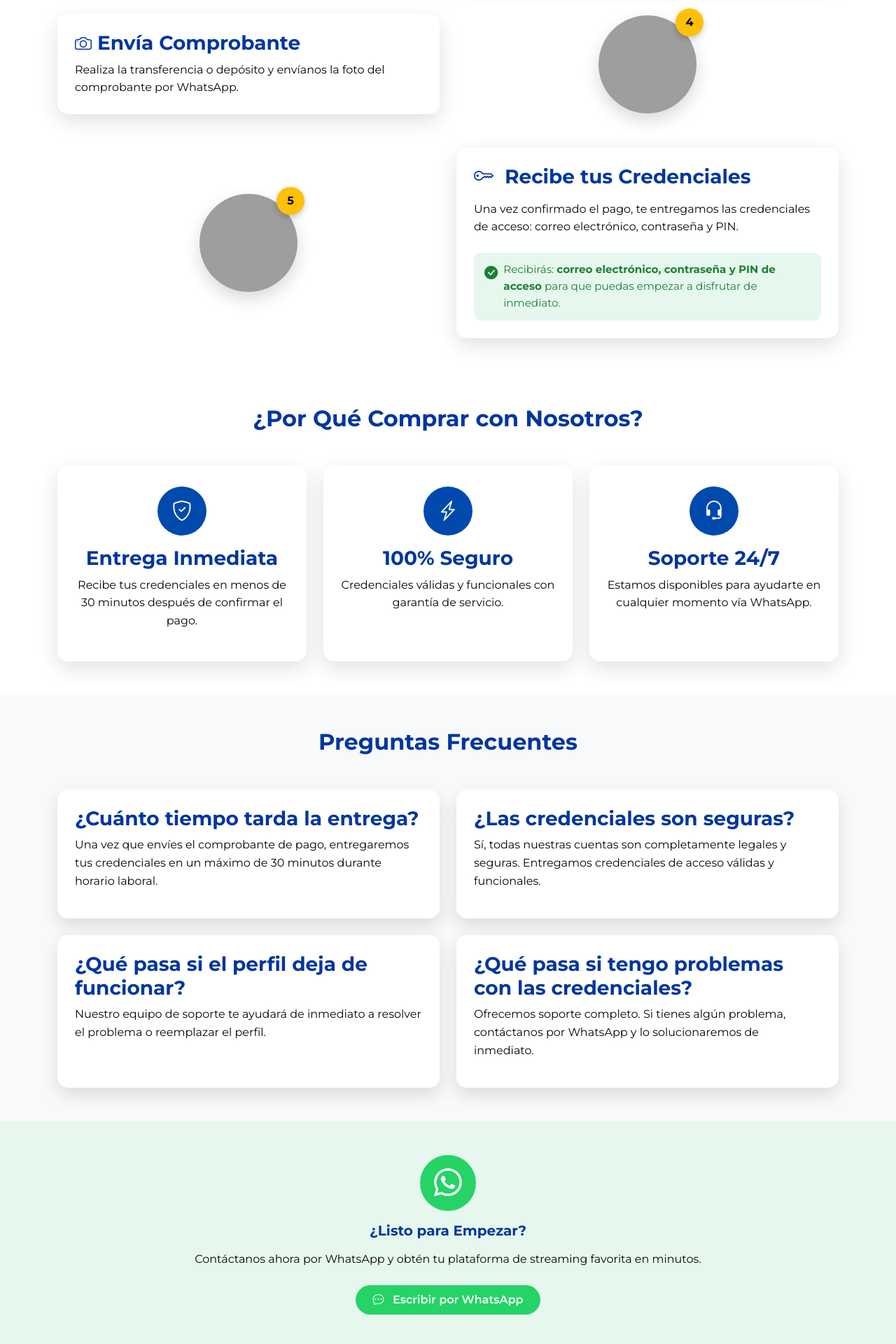
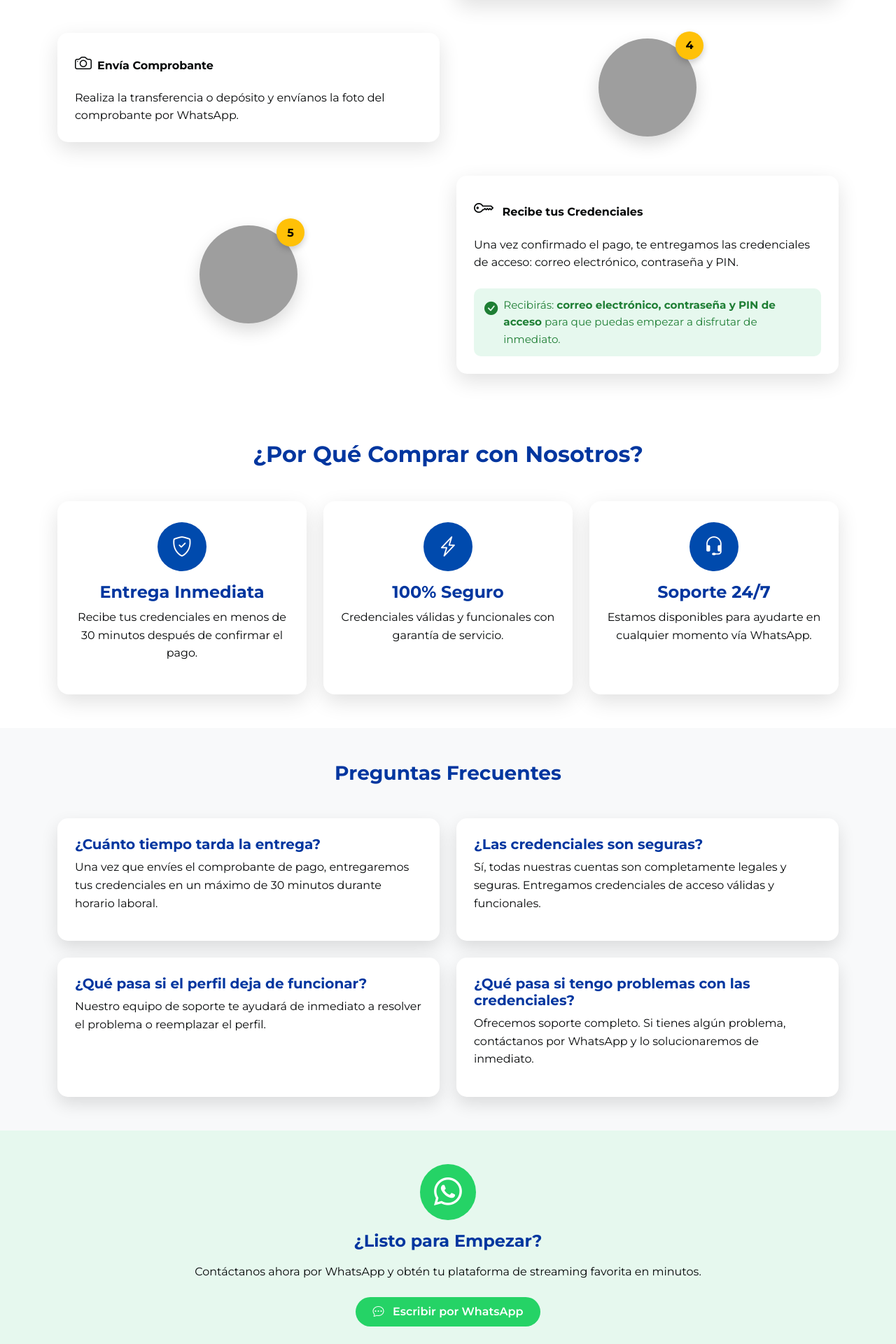
Before and after one commit to roynitorres/Miperfilnica, a Flask app: page /comofunciona in a window 1280 px wide. Shown: the part 1080-3000 px from the top of the page at 70% size. Run offline with Flask 3, Linux system fonts and the light colour scheme; grey boxes are pictures that could not be loaded.

Commit message:
Etapa final para desplegar app

```diff
--- a/app.py
+++ b/app.py
@@ -1,7 +1,9 @@
+import os
 from flask import Flask, render_template, abort
 from data import platforms, combosDuos, combosTrios
 
 app = Flask(__name__)
+app.config['SECRET_KEY'] = os.environ.get('SECRET_KEY')
 app.url_map.strict_slashes = False
 
 @app.route("/")
@@ -53,5 +55,4 @@ def comofunciona():
 def politicas():
     return render_template("politicas.html")
 
-if __name__ == "__main__":
-    app.run(debug=True)
+app.run(debug=True)
--- a/templates/comofunciona.html
+++ b/templates/comofunciona.html
@@ -27,10 +27,10 @@
             </div>
             <div class="col-md-6">
                 <div class="step-card">
-                    <h3 class="fw-bold">
+                    <p class="fw-bold">
                         <i class="bi bi-whatsapp me-2 fs-4"></i>Escríbenos por WhatsApp
 
-                    </h3>
+                    </p>
                     <p class="mb-0">
                         Contacta con nosotros a través de WhatsApp y cuéntanos qué plataforma de streaming te interesa.
                     </p>
@@ -49,9 +49,9 @@
             </div>
             <div class="col-md-6">
                 <div class="step-card">
-                    <h3 class="fw-bold">
+                    <p class="fw-bold">
                         <i class="bi bi-search me-2 fs-4"></i>Validamos disponibilidad
-                    </h3>
+                    </p>
                     <p class="mb-0">
                         Nuestro equipo verificará inmediatamente la disponibilidad de la plataforma que solicitaste.
                     </p>
@@ -70,9 +70,9 @@
             </div>
             <div class="col-md-6">
                 <div class="step-card">
-                    <h3 class="fw-bold mb-3">
+                    <p class="fw-bold mb-3">
                         <i class="bi bi-bank me-2 fs-4"></i> Recibe Datos Bancarios
-                    </h3>
+                    </p>
 
                     <p>
                         Te compartimos los números de cuenta bancaria para que realices
@@ -82,9 +82,9 @@
                     <hr>
 
                     <div class="payment-methods">
-                        <h4 class="fw-semibold mb-3 text-muted">
+                        <p class="fw-semibold mb-3 text-muted">
                             Métodos de pago disponibles
-                        </h4>
+                        </p>
 
                         <div class="row g-2">
                             <div class="col-6">
@@ -125,10 +125,10 @@
             </div>
             <div class="col-md-6">
                 <div class="step-card">
-                    <h3 class="fw-bold">
+                    <p class="fw-bold">
                         <i class="bi bi-camera me-2 fs-4"></i>Envía Comprobante
 
-                    </h3>
+                    </p>
                     <p class="mb-0">
                         Realiza la transferencia o depósito y envíanos la foto del comprobante por WhatsApp.
                     </p>
@@ -147,9 +147,9 @@
             </div>
             <div class="col-md-6">
                 <div class="step-card">
-                    <h3 class="fw-bold mb-3">
+                    <p class="fw-bold mb-3">
                         <i class="bi bi-key me-2 fs-3"></i> Recibe tus Credenciales
-                    </h3>
+                    </p>
 
                     <p>
                         Una vez confirmado el pago, te entregamos las credenciales de acceso: correo electrónico, contraseña y PIN.
@@ -181,7 +181,7 @@
                     <div class="why-icon">
                         <i class="bi bi-shield-check"></i>
                     </div>
-                    <h3 class="fw-bold mt-3">Entrega Inmediata</h3>
+                    <h4 class="fw-bold mt-3">Entrega Inmediata</h4>
                     <p>
                         Recibe tus credenciales en menos de 30 minutos después de confirmar el pago.
                     </p>
@@ -194,7 +194,7 @@
                     <div class="why-icon">
                         <i class="bi bi-lightning-charge"></i>
                     </div>
-                    <h3 class="fw-bold mt-3">100% Seguro</h3>
+                    <h4 class="fw-bold mt-3">100% Seguro</h4>
                     <p>
                         Credenciales válidas y funcionales con garantía de servicio.
                     </p>
@@ -207,7 +207,7 @@
                     <div class="why-icon">
                         <i class="bi bi-headset"></i>
                     </div>
-                    <h3 class="fw-bold mt-3">Soporte 24/7</h3>
+                    <h4 class="fw-bold mt-3">Soporte 24/7</h4>
                     <p>
                        Estamos disponibles para ayudarte en cualquier momento vía WhatsApp.
                     </p>
@@ -218,13 +218,13 @@
 </section>
 <section class="faq-section py-5 bg-light">
     <div class="container">
-        <h2 id="section_faq" class="fw-bold text-center mb-5">Preguntas Frecuentes</h2>
+        <h3 id="section_faq" class="fw-bold text-center mb-5">Preguntas Frecuentes</h3>
 
         <div class="row g-4">
             <!-- Pregunta 1 -->
             <div class="col-md-6">
                 <div class="faq-card">
-                    <h3 class="fw-bold">¿Cuánto tiempo tarda la entrega?</h3>
+                    <h5 class="fw-bold">¿Cuánto tiempo tarda la entrega?</h5>
                     <p>
                         Una vez que envíes el comprobante de pago, entregaremos tus credenciales en un máximo de 30 minutos durante horario laboral.
                     </p>
@@ -234,7 +234,7 @@
             <!-- Pregunta 2 -->
             <div class="col-md-6">
                 <div class="faq-card">
-                    <h3 class="fw-bold">¿Las credenciales son seguras?</h3>
+                    <h5 class="fw-bold">¿Las credenciales son seguras?</h5>
                     <p>
                         Sí, todas nuestras cuentas son completamente legales y seguras. Entregamos credenciales de acceso válidas y funcionales.
                     </p>
@@ -244,7 +244,7 @@
             <!-- Pregunta 3 -->
             <div class="col-md-6">
                 <div class="faq-card">
-                    <h3 class="fw-bold">¿Qué pasa si el perfil deja de funcionar?</h3>
+                    <h5 class="fw-bold">¿Qué pasa si el perfil deja de funcionar?</h5>
                     <p>
                         Nuestro equipo de soporte te ayudará de inmediato a resolver
                         el problema o reemplazar el perfil.
@@ -255,7 +255,7 @@
             <!-- Pregunta 4 -->
             <div class="col-md-6">
                 <div class="faq-card">
-                    <h3 class="fw-bold">¿Qué pasa si tengo problemas con las credenciales?</h3>
+                    <h5 class="fw-bold">¿Qué pasa si tengo problemas con las credenciales?</h5>
                     <p>
                         Ofrecemos soporte completo. Si tienes algún problema, contáctanos por WhatsApp y lo solucionaremos de inmediato.
                     </p>
@@ -271,7 +271,7 @@
             <i class="bi bi-whatsapp"></i>
         </div>
 
-        <h5 class="fw-bold mb-3">¿Listo para Empezar?</h5>
+        <h4 class="fw-bold mb-3">¿Listo para Empezar?</h4>
         <p class="mb-4">
             Contáctanos ahora por WhatsApp y obtén tu plataforma
             de streaming favorita en minutos.
--- a/templates/layout.html
+++ b/templates/layout.html
@@ -99,7 +99,7 @@
                     <ul class="footer-list">
                         <li><a href="{{url_for('comofunciona')}}#como-funciona">¿Cómo Funciona?</a></li>
                         <li><a href="{{url_for('comofunciona')}}#section_faq">Preguntas Frecuentes</a></li>
-                        <li><a href="{{url_for('politicas')}}#Terminos_Generales">Terminos de Uso</a></li>
+                        <li><a href="{{url_for('politicas')}}#terminos-generales">Terminos de Uso</a></li>
                     </ul>
                 </div>
 
```
Also changed, not shown: templates/politicas.html (+11 -5 lines).
